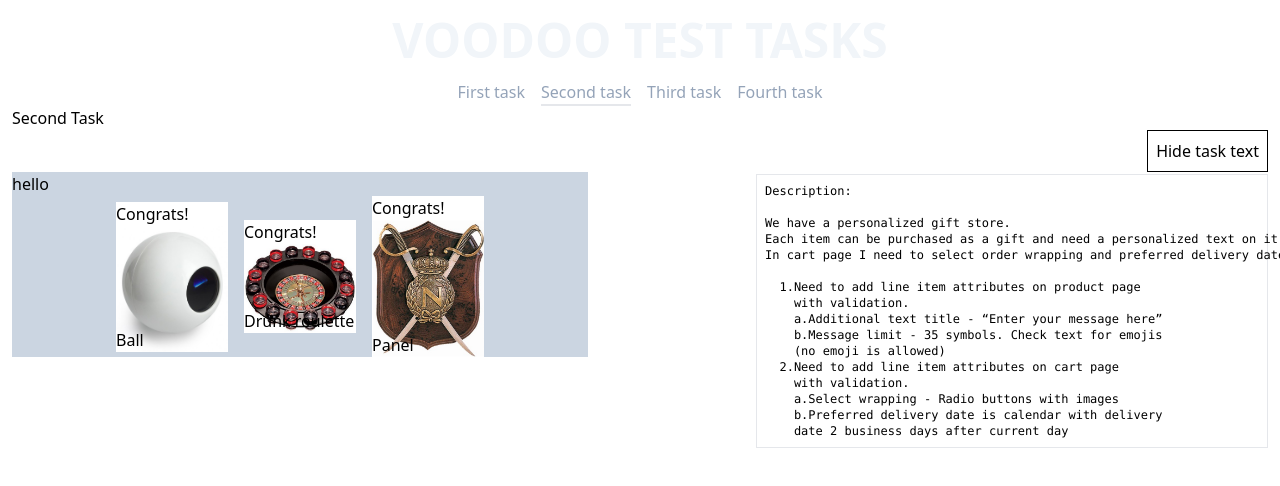
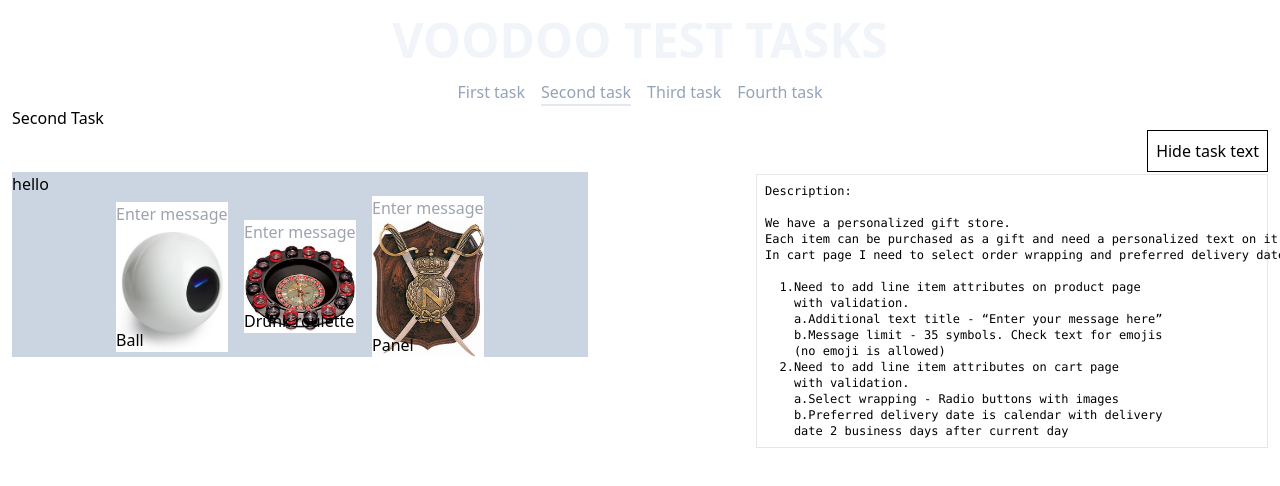
Before and after one commit to Slipmaks/voodoo-test-tasks, a Vue app: page /second-task in a window 1280 px wide. Shown: the top 486 px of the page. Built offline with nearby package versions, Linux system fonts and the light colour scheme.

Commit message:
message add

```diff
--- a/src/components/pages/second/Item.vue
+++ b/src/components/pages/second/Item.vue
@@ -4,11 +4,15 @@
       type="text"
       class="w-28"
       placeholder="Enter message"
+      pattern="[a-zA-Z0-9]+"
       v-model="currentMsg"
       @keydown.enter="submit"
+      data-error="Must be alphanumberic"
+      data-success="Great!"
     />
     <div class="relative">
       <p class="absolute bottom-0">{{ title }}</p>
+      <p v-if="message" class="absolute">{{ message }}</p>
       <img :src="img" />
     </div>
     <span v-for="error in v$.$errors" :key="error.$uid">
@@ -19,19 +23,24 @@
 <script setup>
 import { ref } from "vue";
 import useVuelidate from "@vuelidate/core";
-import { maxLength, alphaNum } from "@vuelidate/validators";
-
-const props = defineProps(["item", "img", "title"]);
-const currentMsg = ref("Congrats!");
+import { maxLength, alphaNum, required } from "@vuelidate/validators";
+import { useStore } from "../../../store";
+const store = useStore();
+const props = defineProps(["itemId", "img", "title", "message"]);
+const currentMsg = ref("");
 const rules = { maxLength: maxLength(35), alphaNum };
 
 const v$ = useVuelidate(rules, currentMsg);
-const submit = async () => {
-  const result = await v$.value.$validate();
-  if (result) {
-    alert("succeful");
-  } else {
-    alert("Only letters and numbers, not more than 35 characters");
-  }
+const submit = () => {
+  store.changeMessage(props.itemId, currentMsg.value);
 };
+// const submit = async () => {
+//   const result = await v$.value.$validate();
+//   if (result) {
+//     debugger;
+//     store.changeMessage(props.itemId, currentMsg.value);
+//   } else {
+//     alert("Only letters and numbers, not more than 35 characters");
+//   }
+// };
 </script>
--- a/src/components/pages/second/Section.vue
+++ b/src/components/pages/second/Section.vue
@@ -5,9 +5,10 @@
       <Item
         v-for="item in store.items"
         :key="item.id"
-        :item="item.id"
+        :item-id="item.id"
         :img="item.img"
         :title="item.title"
+        :message="item.message"
       />
     </div>
   </div>
--- a/src/store.js
+++ b/src/store.js
@@ -5,18 +5,18 @@ export const useStore = defineStore("main", {
     theBlocks: [],
     items: [
       {
-        id: 1,
+        id: 0,
         img: "src/assets/ball.jpg",
         title: "Ball",
         message: "",
       },
       {
-        id: 2,
+        id: 1,
         img: "src/assets/drunk-roulette.jpg",
         title: "Drunk roulette",
         message: "",
       },
-      { id: 3, img: "src/assets/panel.jpg", title: "Panel", message: "" },
+      { id: 2, img: "src/assets/panel.jpg", title: "Panel", message: "" },
     ],
   }),
   getters: {},
```
